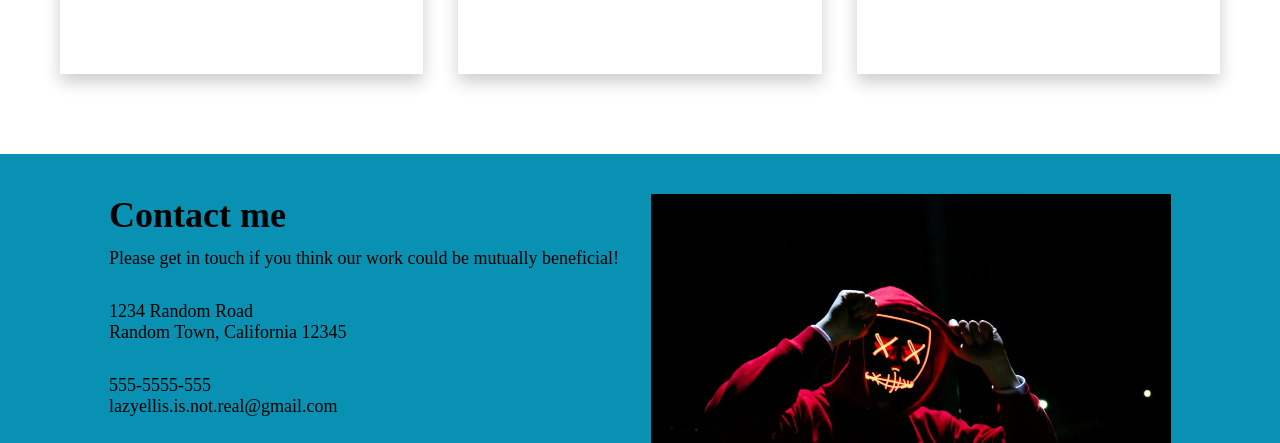
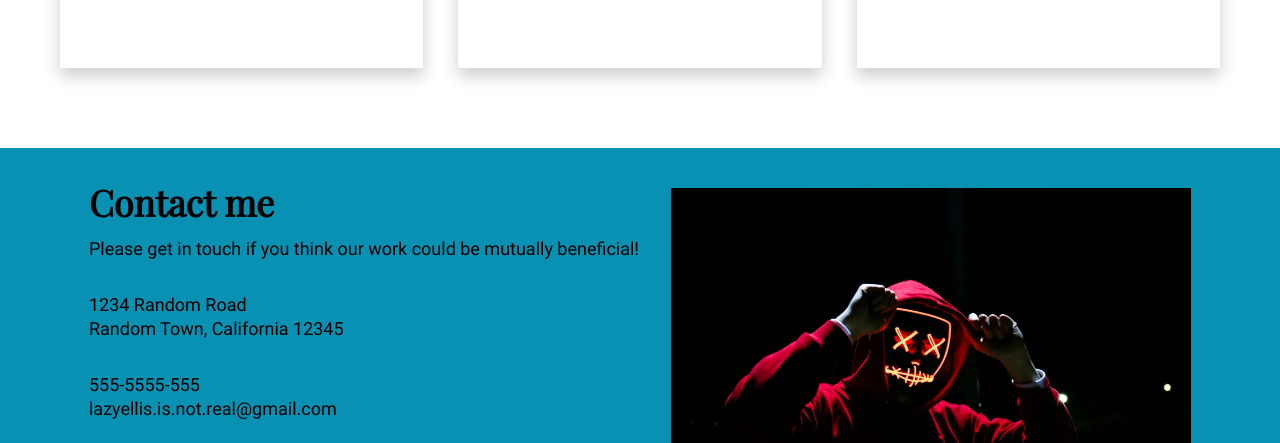
Before and after one commit to LazyEllis/homepage, a website built with webpack: page src/index.html in a window 1280 px wide. Shown: the part 1480-1923 px from the top of the page. Built offline with nearby package versions, Linux system fonts and the light colour scheme.

Commit message:
feat: Add custom fonts to webpage

```diff
--- a/src/style.scss
+++ b/src/style.scss
@@ -3,6 +3,24 @@ $grey: #565656;
 
 @mixin card {
   box-shadow: 0 8px 16px rgba(0, 0, 0, 0.2);
+}
+
+@font-face {
+  font-family: "Playfair Display";
+  src:
+    url("./assets/font/playfairdisplay-regular-webfont.woff2") format("woff2"),
+    url("./assets/font/playfairdisplay-regular-webfont.woff") format("woff");
+  font-weight: normal;
+  font-style: normal;
+}
+
+@font-face {
+  font-family: "Roboto";
+  src:
+    url("./assets/font/roboto-regular-webfont.woff2") format("woff2"),
+    url("./assets/font/roboto-regular-webfont.woff") format("woff");
+  font-weight: normal;
+  font-style: normal;
 }
 
 * {
@@ -20,6 +38,16 @@ h2,
 h3,
 p {
   margin: 0;
+}
+
+body {
+  font-family: "Roboto", sans-serif;
+}
+
+h1,
+h2,
+h3 {
+  font-family: "Playfair Display", serif;
 }
 
 body,
```
Also changed, not shown: src/assets/font/playfairdisplay-regular-webfont.woff (added), src/assets/font/playfairdisplay-regular-webfont.woff2 (added), src/assets/font/roboto-regular-webfont.woff (added), src/assets/font/roboto-regular-webfont.woff2 (added).
